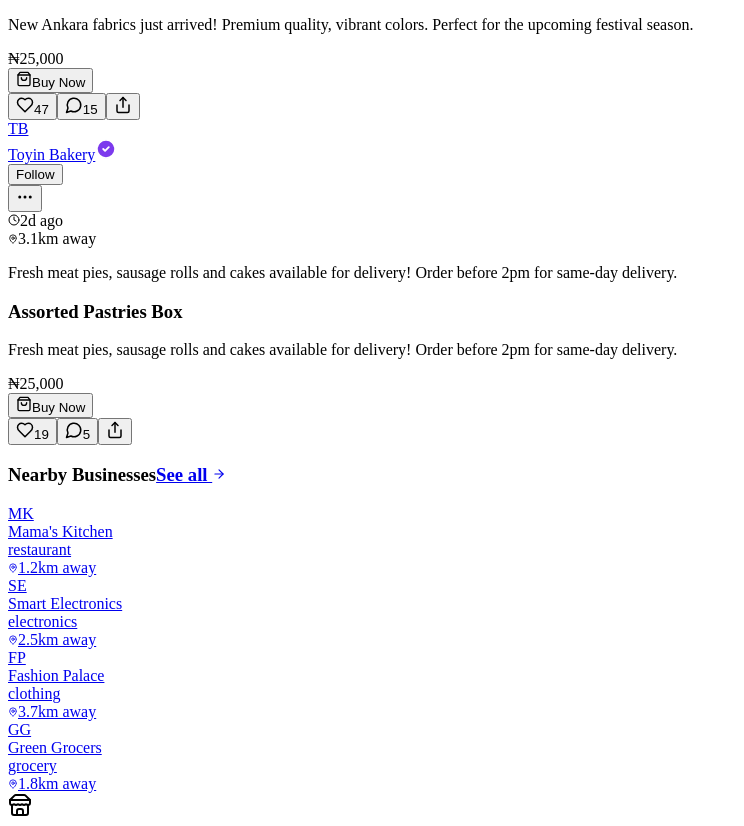
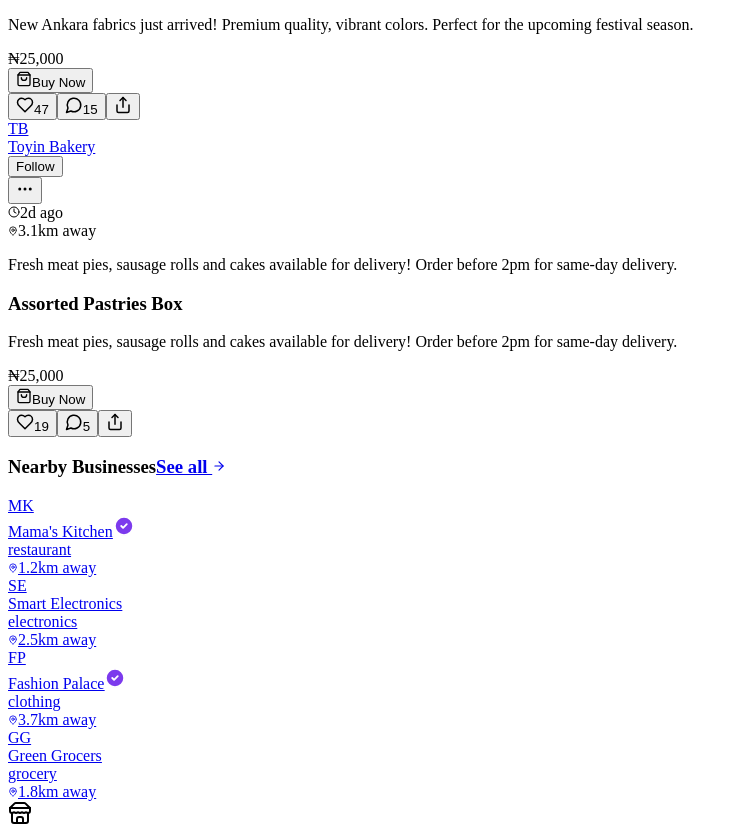
Before and after one commit to Lucky-victory/klozbuy-app, a Next.js app: page /Index in a window 1280 px wide. Shown: the part 2140-2966 px from the top of the page, without its empty margins (0-744 px from the left). Built offline with nearby package versions, Linux system fonts and the light colour scheme; no server answers.

Commit message:
refactor: Update post card components and enhance user name display for improved UI consistency

```diff
--- a/src/app/page.tsx
+++ b/src/app/page.tsx
@@ -98,7 +98,7 @@ const Index = () => {
 
         {/* Right Panel */}
         <div className="flex py-6">
-          <SuggestionsPanel className="w-80 flex-shrink-0" />
+          <SuggestionsPanel className="w-[340px] flex-shrink-0" />
         </div>
       </div>
 
--- a/src/components/home/feed-section.tsx
+++ b/src/components/home/feed-section.tsx
@@ -1,7 +1,7 @@
 import React from "react";
-import PostCard from "./post-card";
 import { cn } from "@/lib/utils";
 import ProductPostCard from "../shared/post-cards/product-post";
+import PostCard from "../shared/post-cards/post-card";
 
 // Sample data - would come from API in real app
 const samplePosts = [
--- a/src/components/home/suggestions-panel.tsx
+++ b/src/components/home/suggestions-panel.tsx
@@ -6,11 +6,12 @@ import LocationBadge from "@/components/shared/location-badge";
 import { Button } from "@/components/ui/button";
 import { Card, CardContent, CardHeader, CardTitle } from "@/components/ui/card";
 import Link from "next/link";
+import UserName from "../shared/user-name";
 
 // Sample data - would come from API in real app
 const sampleBusinesses = [
   {
-    id: 201,
+    id: "201",
     name: "Mama's Kitchen",
     type: "restaurant",
     distance: 1.2,
@@ -18,7 +19,7 @@ const sampleBusinesses = [
     avatar: "",
   },
   {
-    id: 202,
+    id: "202",
     name: "Smart Electronics",
     type: "electronics",
     distance: 2.5,
@@ -26,7 +27,7 @@ const sampleBusinesses = [
     avatar: "",
   },
   {
-    id: 203,
+    id: "203",
     name: "Fashion Palace",
     type: "clothing",
     distance: 3.7,
@@ -34,7 +35,7 @@ const sampleBusinesses = [
     avatar: "",
   },
   {
-    id: 204,
+    id: "204",
     name: "Green Grocers",
     type: "grocery",
     distance: 1.8,
@@ -75,23 +76,26 @@ const SuggestionsPanel = ({ className }: SuggestionsPanelProps) => {
             </Link>
           </CardTitle>
         </CardHeader>
-        <CardContent>
-          <div className="space-y-3">
+        <CardContent className="px-3">
+          <div className="space-y-1">
             {sampleBusinesses.map((business) => (
               <Link
                 key={business.id}
                 href={`/profile/${business.id}`}
-                className="flex items-center gap-3 p-2 rounded-lg hover:bg-muted/50 transition-colors"
+                className="flex items-center gap-3 p-1 py-2 rounded-lg hover:bg-muted/50 transition-colors"
               >
                 <UserAvatar
                   name={business.name}
                   size="sm"
                   userType="business"
-                  isVerified={business.isVerified}
                   src={business.avatar}
                 />
                 <div className="flex-1 min-w-0">
-                  <div className="font-medium truncate">{business.name}</div>
+                  <UserName
+                    id={business.id}
+                    name={business.name}
+                    isVerified={business.isVerified}
+                  />
                   <div className="text-xs text-muted-foreground capitalize">
                     {business.type}
                   </div>
--- a/src/components/layouts/main-sidebar.tsx
+++ b/src/components/layouts/main-sidebar.tsx
@@ -26,10 +26,11 @@ import { Separator } from "@/components/ui/separator";
 import { cn } from "@/lib/utils";
 import { ScrollArea } from "../ui/scroll-area";
 import { useResize } from "@/hooks/use-resize";
-import { GoHomeFill } from "react-icons/go";
 import { IconType } from "react-icons/lib";
 import { HomeIcon } from "../custom-icons/home";
 import { Tooltip, TooltipContent, TooltipTrigger } from "../ui/tooltip";
+
+
 interface SidebarProps {
   className?: string;
 }
--- a/src/components/home/post-card.tsx
+++ b/src/components/shared/post-cards/post-card.tsx
@@ -22,8 +22,7 @@ import Image from "next/image";
 import Link from "next/link";
 import { Posts } from "@/types";
 import { DividerDot } from "@/components/ui/divider-dot";
-import VerifiedBadgeIcon from "../shared/verified-icon";
-import { VerifiedCircleIcon, VerifiedShieldIcon } from "../custom-icons/badges";
+import UserName from "../user-name";
 
 interface PostCardProps {
   post: Posts;
@@ -65,14 +64,12 @@ const PostCard = ({ post, className }: PostCardProps) => {
           <div className="flex flex-col gap-1 w-full ">
             <div className="flex justify-between items-start   w-full">
               <div className="flex items-center flex-wrap gap-1 sm:gap-2 ">
-                <div className="flex items-center">
-                  <Link
-                    href={`/profile/${post.owner.id}`}
-                    className="font-medium hover:underline mr-1"
-                  >
-                    {post.owner?.name || ""}
-                  </Link>
-                </div>
+                <UserName
+                  id={post.owner?.id || ""}
+                  username={post.owner?.username || ""}
+                  name={post.owner?.name || ""}
+                  isVerified={post.owner?.isVerified || false}
+                />
                 <DividerDot />
                 <Button
                   variant={"ghost"}
--- a/src/components/shared/post-cards/product-post.tsx
+++ b/src/components/shared/post-cards/product-post.tsx
@@ -27,6 +27,7 @@ import {
   VerifiedCircleIcon,
   VerifiedShieldIcon,
 } from "../../custom-icons/badges";
+import UserName from "../user-name";
 
 interface PostCardProps {
   post: Posts;
@@ -68,15 +69,12 @@ const ProductPostCard = ({ post, className }: PostCardProps) => {
           <div className="flex flex-col gap-1 w-full ">
             <div className="flex justify-between items-start   w-full">
               <div className="flex items-center flex-wrap gap-1 sm:gap-2 ">
-                <div className="flex items-center">
-                  <Link
-                    href={`/profile/${post.owner.id}`}
-                    className="font-medium hover:underline mr-1"
-                  >
-                    {post.owner?.name || ""}
-                  </Link>
-                  <VerifiedCircleIcon size={22} />
-                </div>
+                <UserName
+                  id={post.owner?.id || ""}
+                  username={post.owner?.username}
+                  name={post.owner?.name || ""}
+                  isVerified={post.owner?.isVerified || false}
+                />
                 <DividerDot />
                 <Button
                   variant={"ghost"}
@@ -103,7 +101,7 @@ const ProductPostCard = ({ post, className }: PostCardProps) => {
                       <MoreHorizontal size={18} />
                     </Button>
                   </DropdownMenuTrigger>
-                  <DropdownMenuContent align="end">
+                  <DropdownMenuContent align="end" className="w-48 p-3">
                     <DropdownMenuItem>Save post</DropdownMenuItem>
                     <DropdownMenuItem>Report</DropdownMenuItem>
                     <DropdownMenuItem>Hide</DropdownMenuItem>
@@ -163,7 +161,7 @@ const ProductPostCard = ({ post, className }: PostCardProps) => {
 
           <Button
             // size="sm"
-            className="max-sm:w-full"
+            className="max-sm:w-full bg-klozui-green-500 hover:bg-klozui-green-500/90 text-white"
           >
             <ShoppingBag size={16} className="mr-1" />
             Buy Now
--- a/src/components/shared/user-name.tsx
+++ b/src/components/shared/user-name.tsx
@@ -0,0 +1,27 @@
+import Link from "next/link";
+import { VerifiedCircleIcon } from "../custom-icons/badges";
+
+type PostOwner = {
+  id: string;
+  name: string;
+  isVerified: boolean;
+  username?: string;
+};
+export default function UserName({
+  username,
+  name,
+  isVerified,
+  id,
+}: PostOwner) {
+  return (
+    <div className="flex items-center">
+      <Link
+        href={`/profile/${username || id}`}
+        className="font-medium hover:underline mr-1 truncate"
+      >
+        {name || ""}
+      </Link>
+      {isVerified && <VerifiedCircleIcon size={22} />}
+    </div>
+  );
+}
--- a/src/types/index.ts
+++ b/src/types/index.ts
@@ -4,6 +4,7 @@ export interface User {
   bio: string;
   email: string;
   phone: string;
+  username: string;
   profilePicture: string;
   businessType: string;
   isVerified: boolean;
```
Also changed, not shown: src/components/profile/profile-tabs/posts.tsx (+9 -4 lines), src/db/schemas/posts-schema.ts (+7 -8 lines).
